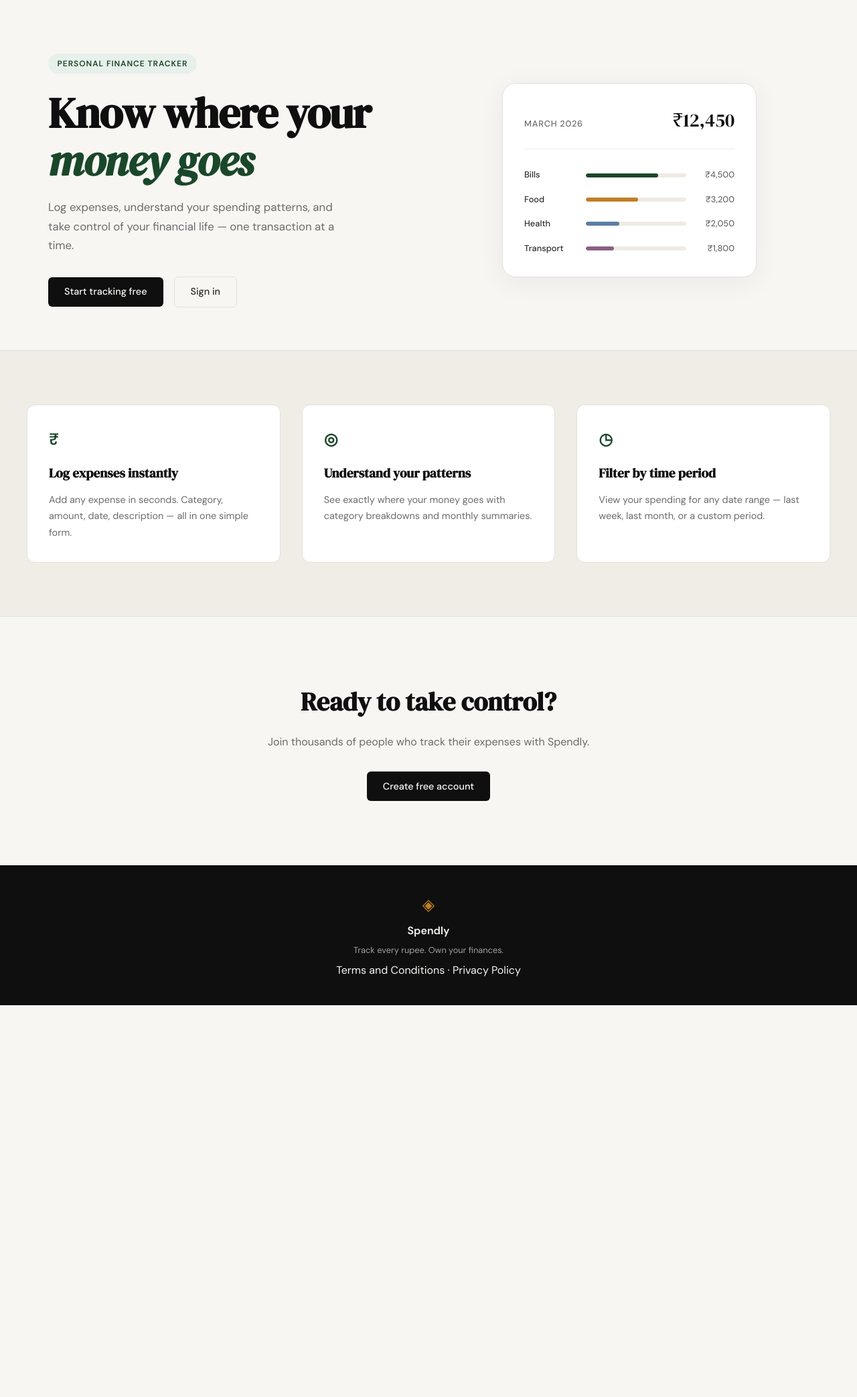
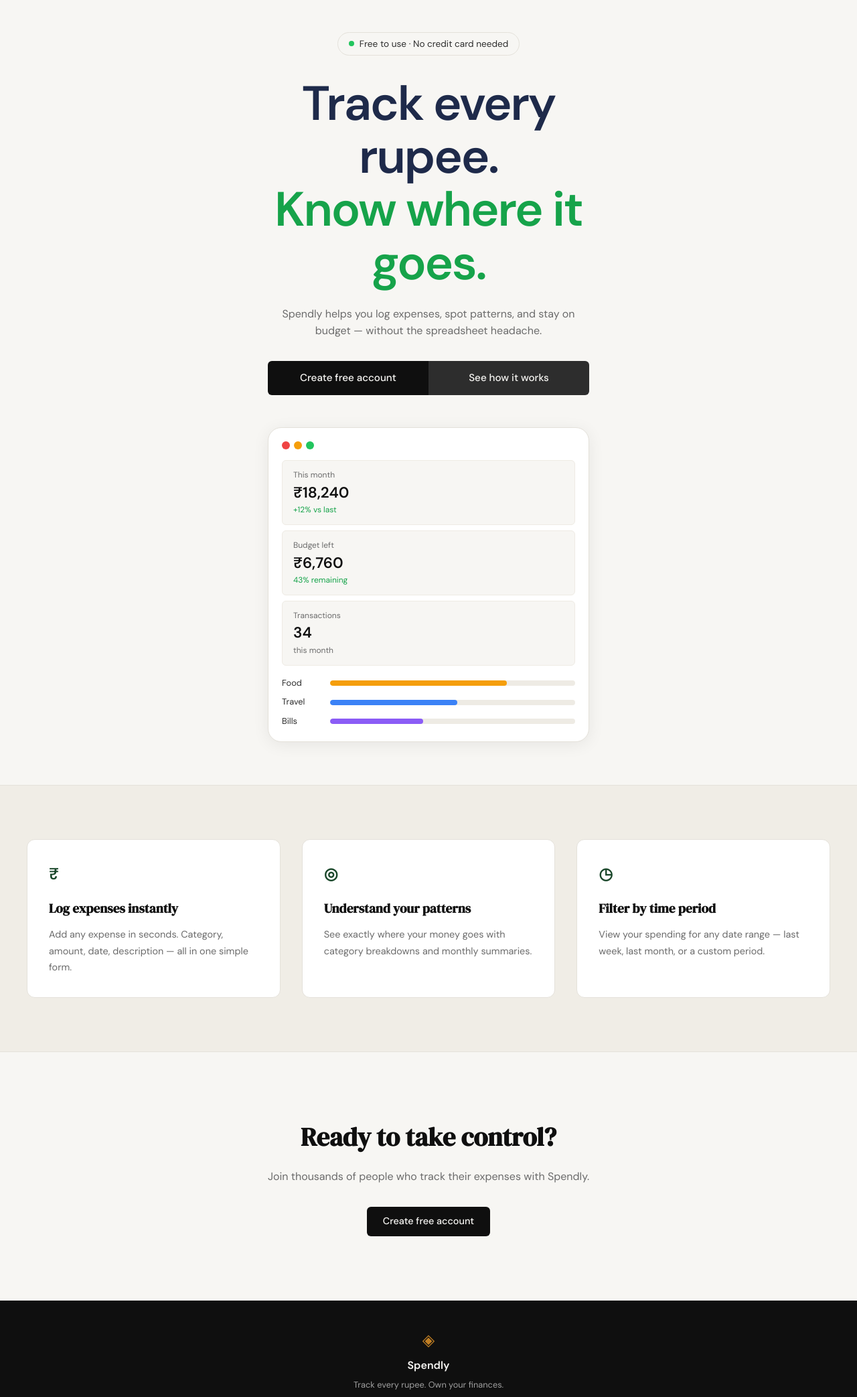
Before and after one commit to SaravanaPriyanD/expensetracker, a Flask app: page / in a window 1280 px wide. Shown: the part 61-2147 px from the top of the page at 67% size. Before the commit the page ends 1562 px from the top, so only its background shows below. Run offline with Flask 3, Linux system fonts and the light colour scheme.

Commit message:
Redesign hero section and add video modal on landing page
Co-Authored-By: Claude Sonnet 4.6 <noreply@anthropic.com>

```diff
--- /dev/null
+++ b/static/css/landing.css
@@ -0,0 +1,272 @@
+/* Hero overrides for landing page redesign */
+
+.hero {
+    display: block;
+    text-align: center;
+    padding: 3rem 1.5rem 4rem;
+    max-width: 640px;
+    margin: 0 auto;
+}
+
+.hero-badge {
+    display: inline-flex;
+    align-items: center;
+    gap: 0.5rem;
+    background: transparent;
+    border: 1px solid var(--border);
+    color: var(--ink-soft);
+    font-size: 0.85rem;
+    font-weight: 400;
+    letter-spacing: 0;
+    text-transform: none;
+    padding: 0.35rem 1rem;
+    border-radius: 999px;
+    margin-bottom: 2rem;
+}
+
+.hero-badge::before {
+    content: '';
+    display: inline-block;
+    width: 8px;
+    height: 8px;
+    border-radius: 50%;
+    background: #22c55e;
+    flex-shrink: 0;
+}
+
+.hero-title {
+    font-family: var(--font-body);
+    font-size: clamp(2.75rem, 8vw, 4.5rem);
+    font-weight: 700;
+    line-height: 1.1;
+    letter-spacing: -0.03em;
+    color: #1e2a4a;
+    margin-bottom: 0;
+}
+
+.hero-title .hero-title-green {
+    display: block;
+    color: #16a34a;
+}
+
+.hero-subtitle {
+    font-size: 1rem;
+    color: var(--ink-muted);
+    line-height: 1.6;
+    max-width: 480px;
+    margin: 1.5rem auto 2rem;
+}
+
+.hero-actions {
+    display: flex;
+    gap: 0;
+    justify-content: center;
+    margin-bottom: 3rem;
+    max-width: 480px;
+    margin-left: auto;
+    margin-right: auto;
+}
+
+.hero-actions .btn-primary,
+.hero-actions .btn-secondary-dark {
+    flex: 1;
+    text-align: center;
+    padding: 0.85rem 1.5rem;
+    font-size: 0.95rem;
+    font-weight: 500;
+    border-radius: 0;
+}
+
+.hero-actions .btn-primary {
+    border-radius: var(--radius-sm) 0 0 var(--radius-sm);
+    background: var(--ink);
+    color: var(--paper);
+}
+
+.hero-actions .btn-secondary-dark {
+    display: inline-block;
+    background: #2d2d2d;
+    color: #f7f6f3;
+    border-radius: 0 var(--radius-sm) var(--radius-sm) 0;
+    border: none;
+    cursor: pointer;
+    text-decoration: none;
+    font-family: var(--font-body);
+    transition: background 0.2s;
+}
+
+.hero-actions .btn-secondary-dark:hover { background: var(--accent); }
+.hero-actions .btn-primary:hover { background: #333; }
+
+/* Dashboard mock card */
+.hero-visual {
+    display: flex;
+    justify-content: center;
+}
+
+.mock-dashboard {
+    background: #fff;
+    border: 1px solid var(--border);
+    border-radius: var(--radius-lg);
+    padding: 1.25rem;
+    width: 100%;
+    max-width: 480px;
+    box-shadow: 0 4px 24px rgba(0,0,0,0.07);
+    text-align: left;
+}
+
+.mock-dots {
+    display: flex;
+    gap: 6px;
+    margin-bottom: 1rem;
+}
+
+.mock-dot {
+    width: 12px;
+    height: 12px;
+    border-radius: 50%;
+}
+
+.mock-dot-red   { background: #ef4444; }
+.mock-dot-yellow { background: #f59e0b; }
+.mock-dot-green { background: #22c55e; }
+
+.mock-stats {
+    display: flex;
+    flex-direction: column;
+    gap: 0.5rem;
+    margin-bottom: 1rem;
+}
+
+.mock-stat-row {
+    background: var(--paper);
+    border: 1px solid var(--border-soft);
+    border-radius: var(--radius-sm);
+    padding: 0.75rem 1rem;
+}
+
+.mock-stat-label {
+    font-size: 0.75rem;
+    color: var(--ink-muted);
+    margin-bottom: 0.2rem;
+}
+
+.mock-stat-value {
+    font-size: 1.4rem;
+    font-weight: 700;
+    color: var(--ink);
+    line-height: 1.2;
+}
+
+.mock-stat-sub {
+    font-size: 0.75rem;
+    color: #16a34a;
+    margin-top: 0.15rem;
+}
+
+.mock-stat-sub-muted {
+    font-size: 0.75rem;
+    color: var(--ink-muted);
+    margin-top: 0.15rem;
+}
+
+.mock-progress-rows {
+    display: flex;
+    flex-direction: column;
+    gap: 0.5rem;
+}
+
+.mock-progress-row {
+    display: grid;
+    grid-template-columns: 60px 1fr;
+    align-items: center;
+    gap: 0.75rem;
+}
+
+.mock-progress-label {
+    font-size: 0.8rem;
+    color: var(--ink-soft);
+}
+
+.mock-progress-track {
+    height: 8px;
+    background: var(--border-soft);
+    border-radius: 999px;
+    overflow: hidden;
+}
+
+.mock-progress-bar {
+    height: 100%;
+    border-radius: 999px;
+}
+
+.mock-bar-food    { background: #f59e0b; width: 72%; }
+.mock-bar-travel  { background: #3b82f6; width: 52%; }
+.mock-bar-bills   { background: #8b5cf6; width: 38%; }
+
+/* Video modal */
+
+.modal-overlay {
+    display: none;
+    position: fixed;
+    inset: 0;
+    background: rgba(0, 0, 0, 0.75);
+    z-index: 500;
+    align-items: center;
+    justify-content: center;
+    padding: 1rem;
+}
+
+.modal-overlay.is-open {
+    display: flex;
+}
+
+.modal-box {
+    position: relative;
+    background: #000;
+    border-radius: var(--radius-md);
+    width: 100%;
+    max-width: 800px;
+    box-shadow: 0 20px 60px rgba(0,0,0,0.5);
+}
+
+.modal-close {
+    position: absolute;
+    top: -2.25rem;
+    right: 0;
+    background: none;
+    border: none;
+    color: #fff;
+    font-size: 1.75rem;
+    line-height: 1;
+    cursor: pointer;
+    padding: 0.25rem 0.5rem;
+    opacity: 0.8;
+    transition: opacity 0.2s;
+}
+
+.modal-close:hover { opacity: 1; }
+
+.modal-video-wrap {
+    position: relative;
+    padding-bottom: 56.25%; /* 16:9 */
+    height: 0;
+    overflow: hidden;
+    border-radius: var(--radius-md);
+}
+
+.modal-video-wrap iframe {
+    position: absolute;
+    inset: 0;
+    width: 100%;
+    height: 100%;
+}
+
+@media (max-width: 600px) {
+    .hero { padding: 2rem 1rem 3rem; }
+    .hero-actions { flex-direction: column; gap: 0.5rem; }
+    .hero-actions .btn-primary,
+    .hero-actions .btn-secondary-dark {
+        border-radius: var(--radius-sm);
+    }
+}
--- a/templates/landing.html
+++ b/templates/landing.html
@@ -2,59 +2,68 @@
 
 {% block title %}Spendly — Track Every Rupee{% endblock %}
 
+{% block head %}
+<link rel="stylesheet" href="{{ url_for('static', filename='css/landing.css') }}">
+{% endblock %}
+
 {% block content %}
 
 <section class="hero">
-    <div class="hero-inner">
-        <div class="hero-badge">Personal Finance Tracker</div>
-        <h1 class="hero-title">
-            Know where your<br>
-            <em>money goes</em>
-        </h1>
-        <p class="hero-subtitle">
-            Log expenses, understand your spending patterns,
-            and take control of your financial life —
-            one transaction at a time.
-        </p>
-        <div class="hero-actions">
-            <a href="{{ url_for('register') }}" class="btn-primary">Start tracking free</a>
-            <a href="{{ url_for('login') }}" class="btn-ghost">Sign in</a>
-        </div>
+    <div class="hero-badge">Free to use · No credit card needed</div>
+    <h1 class="hero-title">
+        Track every rupee.
+        <span class="hero-title-green">Know where it goes.</span>
+    </h1>
+    <p class="hero-subtitle">
+        Spendly helps you log expenses, spot patterns,
+        and stay on budget — without the spreadsheet headache.
+    </p>
+    <div class="hero-actions">
+        <a href="{{ url_for('register') }}" class="btn-primary">Create free account</a>
+        <a href="#" class="btn-secondary-dark" id="open-video-modal">See how it works</a>
     </div>
     <div class="hero-visual">
-        <div class="mock-card">
-            <div class="mock-card-header">
-                <span class="mock-label">March 2026</span>
-                <span class="mock-total">₹12,450</span>
+        <div class="mock-dashboard">
+            <div class="mock-dots">
+                <span class="mock-dot mock-dot-red"></span>
+                <span class="mock-dot mock-dot-yellow"></span>
+                <span class="mock-dot mock-dot-green"></span>
             </div>
-            <div class="mock-bars">
-                <div class="mock-bar-row">
-                    <span class="mock-cat">Bills</span>
-                    <div class="mock-bar-track">
-                        <div class="mock-bar" style="width: 72%"></div>
+            <div class="mock-stats">
+                <div class="mock-stat-row">
+                    <div class="mock-stat-label">This month</div>
+                    <div class="mock-stat-value">₹18,240</div>
+                    <div class="mock-stat-sub">+12% vs last</div>
+                </div>
+                <div class="mock-stat-row">
+                    <div class="mock-stat-label">Budget left</div>
+                    <div class="mock-stat-value">₹6,760</div>
+                    <div class="mock-stat-sub">43% remaining</div>
+                </div>
+                <div class="mock-stat-row">
+                    <div class="mock-stat-label">Transactions</div>
+                    <div class="mock-stat-value">34</div>
+                    <div class="mock-stat-sub-muted">this month</div>
+                </div>
+            </div>
+            <div class="mock-progress-rows">
+                <div class="mock-progress-row">
+                    <span class="mock-progress-label">Food</span>
+                    <div class="mock-progress-track">
+                        <div class="mock-progress-bar mock-bar-food"></div>
                     </div>
-                    <span class="mock-amt">₹4,500</span>
                 </div>
-                <div class="mock-bar-row">
-                    <span class="mock-cat">Food</span>
-                    <div class="mock-bar-track">
-                        <div class="mock-bar mock-bar-2" style="width: 52%"></div>
+                <div class="mock-progress-row">
+                    <span class="mock-progress-label">Travel</span>
+                    <div class="mock-progress-track">
+                        <div class="mock-progress-bar mock-bar-travel"></div>
                     </div>
-                    <span class="mock-amt">₹3,200</span>
                 </div>
-                <div class="mock-bar-row">
-                    <span class="mock-cat">Health</span>
-                    <div class="mock-bar-track">
-                        <div class="mock-bar mock-bar-3" style="width: 33%"></div>
+                <div class="mock-progress-row">
+                    <span class="mock-progress-label">Bills</span>
+                    <div class="mock-progress-track">
+                        <div class="mock-progress-bar mock-bar-bills"></div>
                     </div>
-                    <span class="mock-amt">₹2,050</span>
-                </div>
-                <div class="mock-bar-row">
-                    <span class="mock-cat">Transport</span>
-                    <div class="mock-bar-track">
-                        <div class="mock-bar mock-bar-4" style="width: 28%"></div>
-                    </div>
-                    <span class="mock-amt">₹1,800</span>
                 </div>
             </div>
         </div>
@@ -89,4 +98,56 @@
     </div>
 </section>
 
+<div id="video-modal" class="modal-overlay" aria-hidden="true">
+    <div class="modal-box" role="dialog" aria-modal="true">
+        <button class="modal-close" id="close-video-modal" aria-label="Close">&times;</button>
+        <div class="modal-video-wrap">
+            <iframe
+                id="video-iframe"
+                src=""
+                data-src="https://www.youtube.com/embed/dQw4w9WgXcQ?enablejsapi=1"
+                title="Spendly demo"
+                frameborder="0"
+                allow="accelerometer; autoplay; clipboard-write; encrypted-media; gyroscope; picture-in-picture"
+                allowfullscreen>
+            </iframe>
+        </div>
+    </div>
+</div>
+
 {% endblock %}
+
+{% block scripts %}
+<script>
+(function () {
+    const modal    = document.getElementById('video-modal');
+    const iframe   = document.getElementById('video-iframe');
+    const openBtn  = document.getElementById('open-video-modal');
+    const closeBtn = document.getElementById('close-video-modal');
+
+    function openModal(e) {
+        e.preventDefault();
+        iframe.src = iframe.dataset.src;
+        modal.classList.add('is-open');
+        modal.setAttribute('aria-hidden', 'false');
+    }
+
+    function closeModal() {
+        modal.classList.remove('is-open');
+        modal.setAttribute('aria-hidden', 'true');
+        iframe.src = '';
+    }
+
+    openBtn.addEventListener('click', openModal);
+    closeBtn.addEventListener('click', closeModal);
+
+    modal.addEventListener('click', function (e) {
+        if (e.target === modal) closeModal();
+    });
+
+    document.addEventListener('keydown', function (e) {
+        if (e.key === 'Escape') closeModal();
+    });
+}());
+</script>
+{% endblock %}
```
